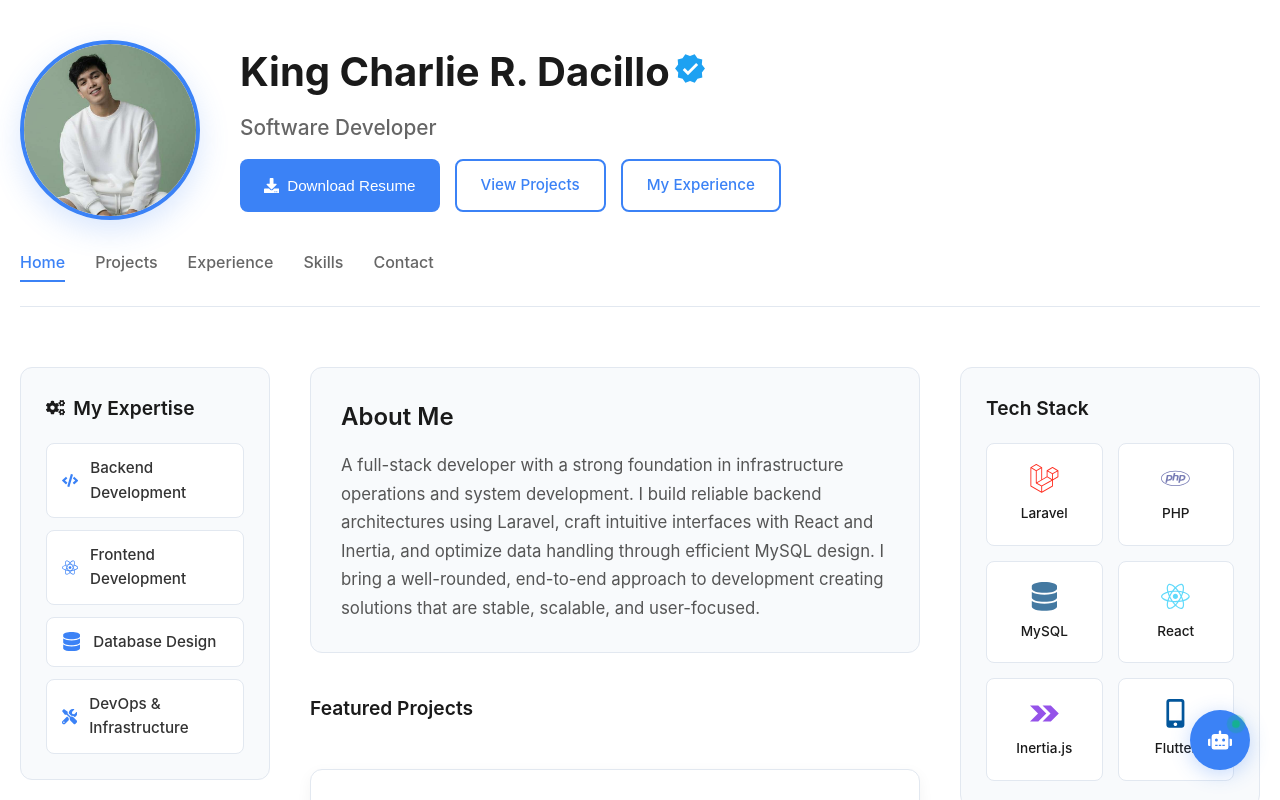
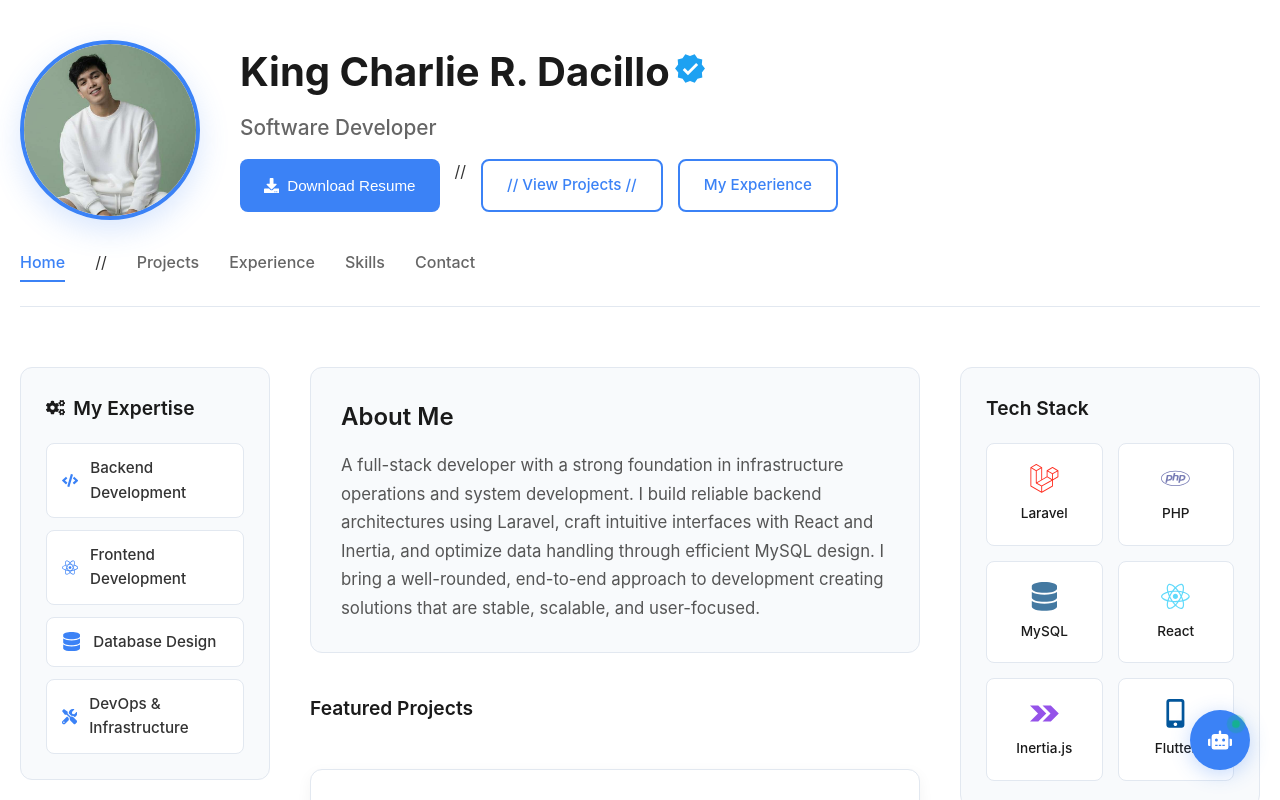
Before and after one commit to Meep0Zero/kingcharlie-portfolio, a React (Create React App) app: page / in a window 1280 px wide. Shown: the top 800 px of the page. Built offline with nearby package versions, Linux system fonts and the light colour scheme.

Commit message:
Comment out 'View Projects' link
Comment out the 'View Projects' link in the Hero component.

```diff
--- a/src/components/Hero.js
+++ b/src/components/Hero.js
@@ -51,9 +51,9 @@ const Hero = () => {
                 <button className="btn btn-primary" onClick={handleResumeDownload}>
                   <FaDownload /> Download Resume
                 </button>
-                <a href="#projects" className="btn btn-secondary">
-                  View Projects
-                </a>
+                // <a href="#projects" className="btn btn-secondary">
+                //   View Projects
+                // </a>
                 <a href="#experience" className="btn btn-secondary">
                   My Experience
                 </a>
@@ -65,7 +65,7 @@ const Hero = () => {
           <nav className="site-navigation">
             <ul className="nav-list">
               <li><a href="#home" className="nav-link active">Home</a></li>
-              <li><a href="#projects" className="nav-link">Projects</a></li>
+              // <li><a href="#projects" className="nav-link">Projects</a></li>
               <li><a href="#experience" className="nav-link">Experience</a></li>
               <li><a href="#skills" className="nav-link">Skills</a></li>
               <li><a href="#contact" className="nav-link">Contact</a></li>
```
